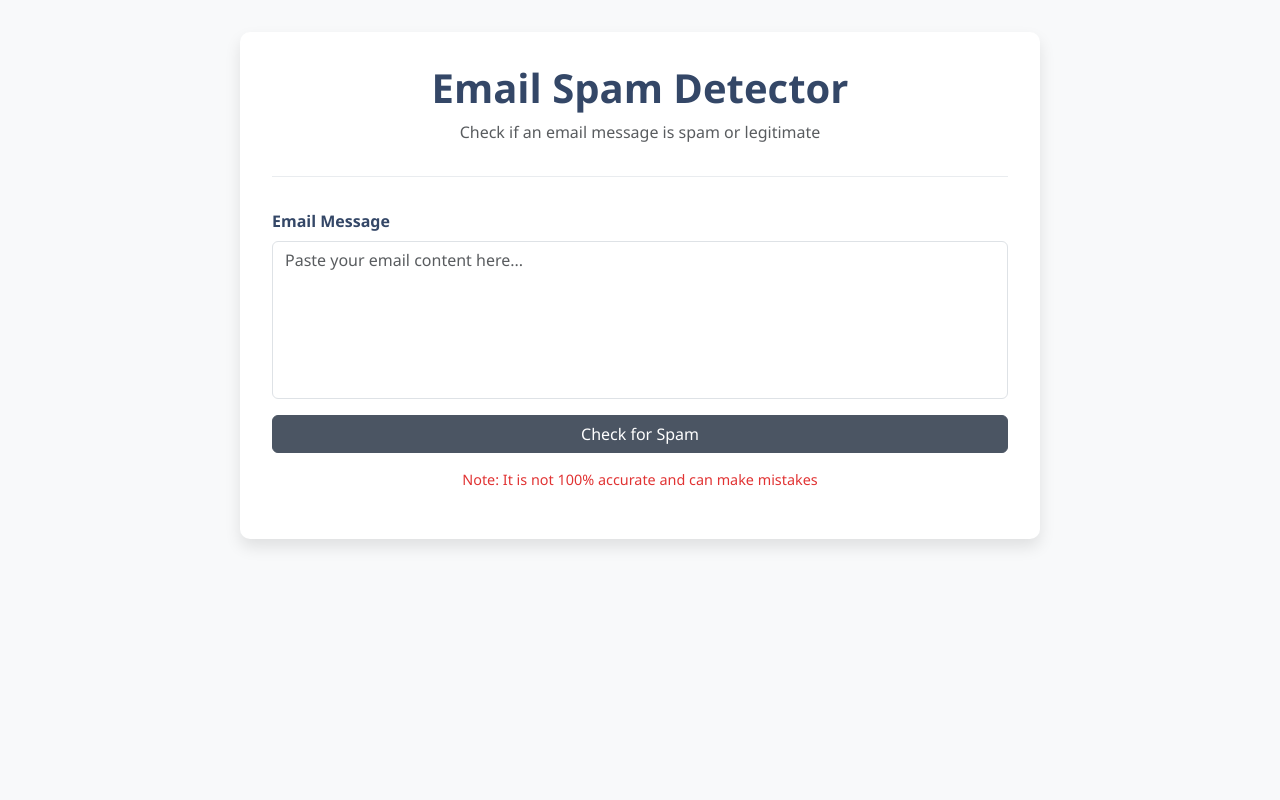
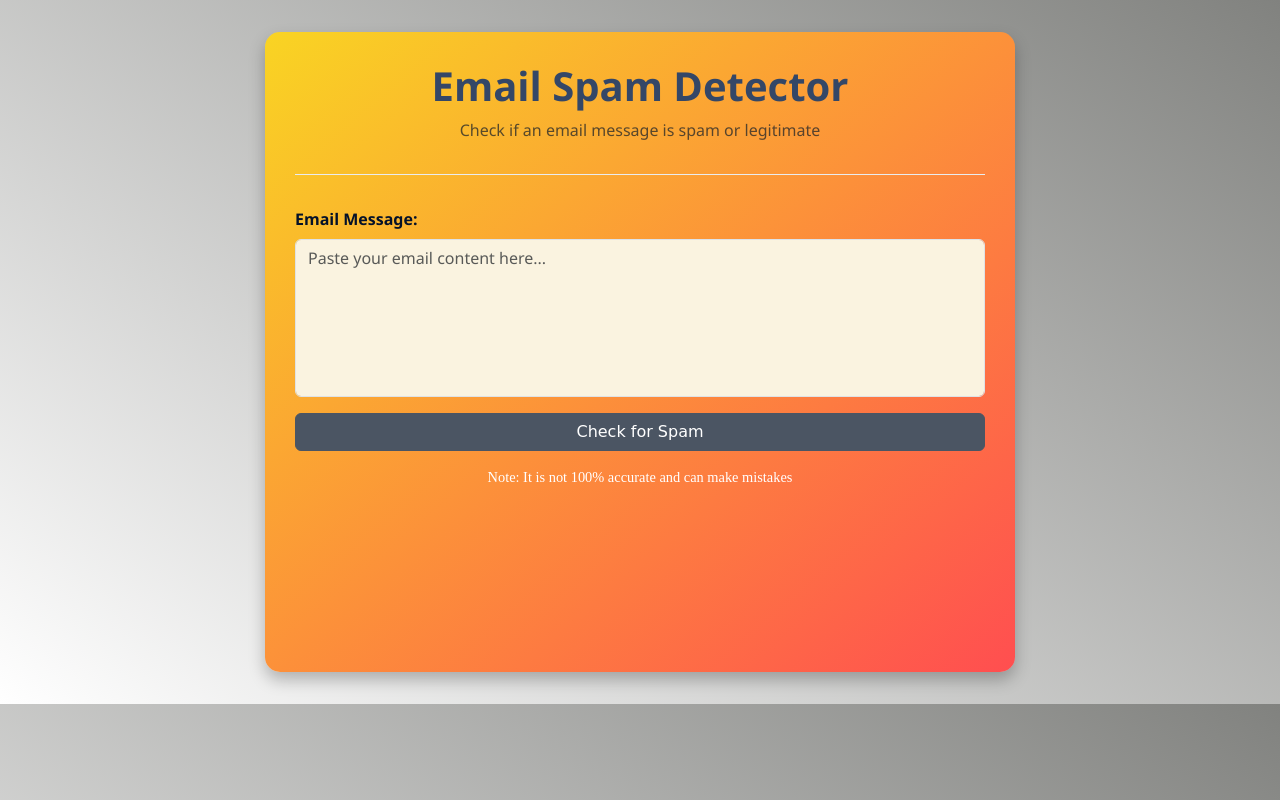
Before and after one commit to Nirajan426/Email-Spam-Detection, a Flask app: page / in a window 1280 px wide. Run offline with Flask 2, Linux system fonts and the light colour scheme; parts of the project's set-up code (start-up, migrations or seed data) failed here and were passed over.

Commit message:
improved UI/Ux

```diff
--- a/app.py
+++ b/app.py
@@ -3,6 +3,7 @@ import pickle
 import re
 import nltk
 from nltk.corpus import stopwords
+
 
 app = Flask(__name__, template_folder='template')
 
--- a/template/index.html
+++ b/template/index.html
@@ -11,15 +11,20 @@
             background-color: #f8f9fa;
             font-family: 'Segoe UI', Tahoma, Geneva, Verdana, sans-serif;
             padding: 2rem 0;
+            background: linear-gradient(35deg, rgba(34, 193, 195, 1) 0%, rgba(255, 255, 255, 1) 0%, rgba(129, 130, 127, 1) 100%);
+
         }
 
         .app-container {
-            max-width: 800px;
+            max-width: 750px;
             margin: 0 auto;
-            background-color: #fff;
-            border-radius: 10px;
-            box-shadow: 0 0.5rem 1rem rgba(0, 0, 0, 0.1);
-            padding: 2rem;
+            /* background-color: #fff; */
+
+            background: linear-gradient(to bottom right, #f9d423, #ff4e50);
+            border-radius: 15px;
+            padding: 30px;
+            box-shadow: 0 8px 16px rgba(0, 0, 0, 0.25);
+            height: 640px
         }
 
         .app-header {
@@ -42,18 +47,18 @@
         }
 
         .spam-result {
-            background-color: #fee2e2;
-            border: 1px solid #ef4444;
+            background-color: #916565;
+            border: 1px solid #e72c2c;
         }
 
         .ham-result {
-            background-color: #dcfce7;
-            border: 1px solid #22c55e;
+            background-color: #72a483;
+            border: 1px solid #118f3f;
         }
 
         .form-label {
             font-weight: 600;
-            color: #344767;
+            color: #041129;
         }
 
         textarea {
@@ -64,6 +69,7 @@
         .btn-primary {
             background-color: #4b5563;
             border-color: #4b5563;
+            font-family: cursive;
         }
 
         .btn-primary:hover {
@@ -73,13 +79,15 @@
 
         .form-control {
             resize: none;
+            background-color: #FAF3E0
         }
 
         .note {
             font-size: 0.9rem;
-            color: #e13333;
+            color: #ffffff;
             margin-top: 1rem;
             text-align: center;
+            font-family: 'Times New Roman', Times, serif;
         }
     </style>
 </head>
@@ -94,9 +102,10 @@
 
             <form method="POST" action="/predict">
                 <div class="mb-3">
-                    <label for="message" class="form-label">Email Message</label>
+                    <label for="message" class="form-label">Email Message:</label>
                     <textarea class="form-control" id="message" name="message" rows="6"
-                        placeholder="Paste your email content here...">{{ request.form.get('message', '') }}</textarea>
+                        placeholder="Paste your email content here..."
+                        required>{{ request.form.get('message', '') }}</textarea>
                 </div>
                 <div class="d-grid gap-2">
                     <button type="submit" class="btn btn-primary">Check for Spam</button>
```
